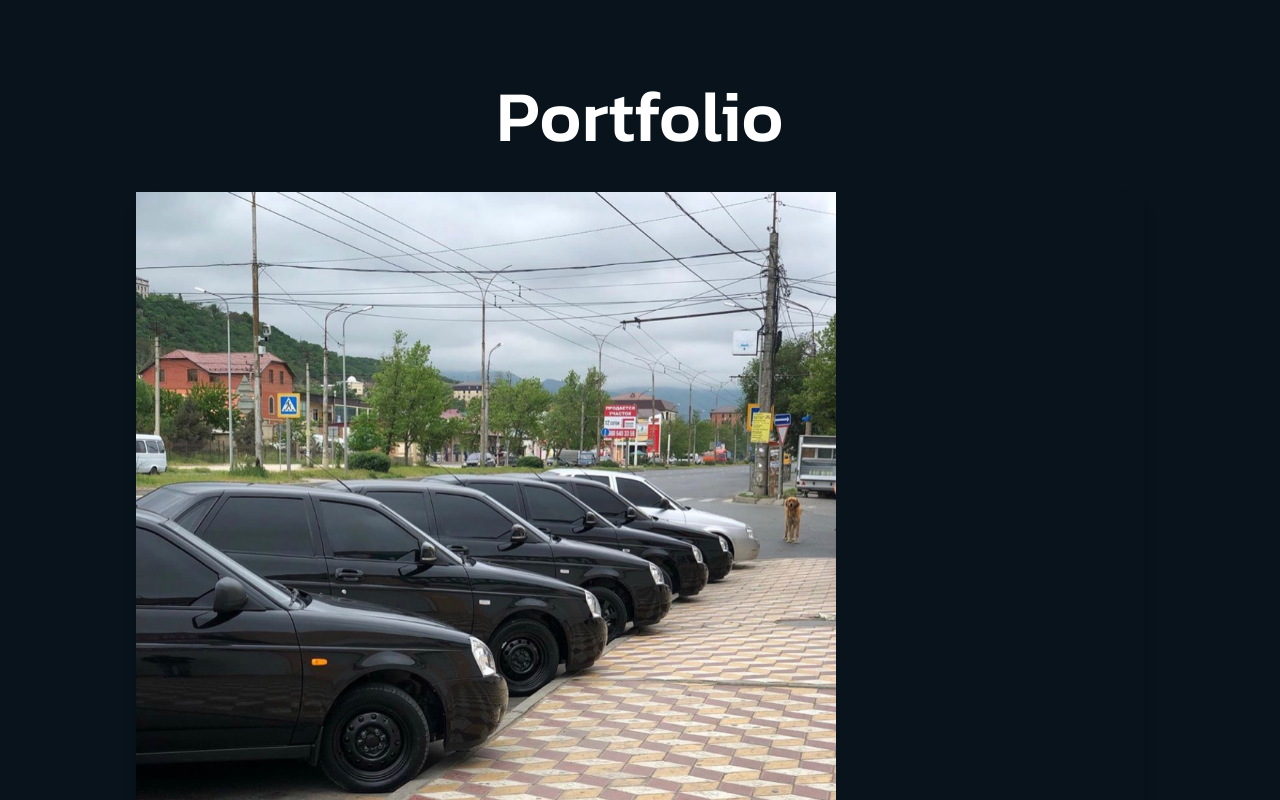
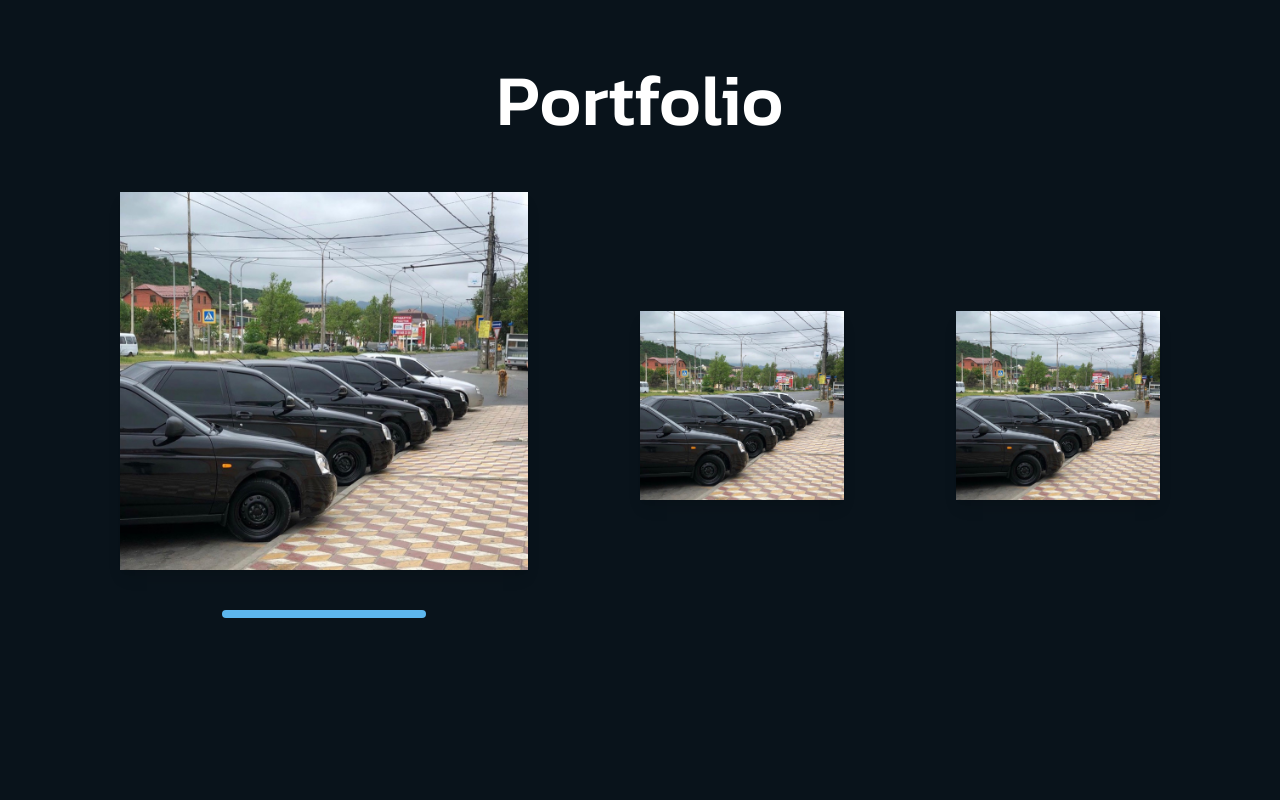
Before and after one commit to Feelcover/3D_Project, a Next.js app: page / in a window 1280 px wide. Shown: the top 800 px of the page. Built offline with nearby package versions, Linux system fonts and the light colour scheme.

Commit message:
добавить стили для карусели

```diff
--- a/package.json
+++ b/package.json
@@ -13,6 +13,7 @@
     "@types/node": "20.6.0",
     "@types/react": "18.2.21",
     "@types/react-dom": "18.2.7",
+    "clsx": "^2.0.0",
     "next": "13.4.19",
     "react": "18.2.0",
     "react-dom": "18.2.0",
--- a/src/components/screens/home/Home.tsx
+++ b/src/components/screens/home/Home.tsx
@@ -3,7 +3,7 @@ import Carousel from "./carousel/Carousel";
 
 const Home: FC = () => {
   return (
-    <div className="m-20">
+    <div className="m-16">
       <h1 className="text-7xl text-center font-medium">Portfolio</h1>
       <Carousel />
     </div>
--- a/src/components/screens/home/carousel/Carousel.tsx
+++ b/src/components/screens/home/carousel/Carousel.tsx
@@ -6,7 +6,7 @@ const Carousel: FC = () => {
   const { items } = useCarousel();
 
   return (
-    <div className="mt-10">
+    <div className="mt-14 flex items-center">
       {items.length ? (
         items.map((item) => <CarouselItem key={item.id} item={item} />)
       ) : (
--- a/src/components/screens/home/carousel/CarouselItem.tsx
+++ b/src/components/screens/home/carousel/CarouselItem.tsx
@@ -1,11 +1,30 @@
 import { ICarouselItem } from "@/store/carousel/carousel.interface";
 import Image from "next/image";
 import React, { FC } from "react";
+import cn from "clsx";
+import { useCarousel } from "@/hooks/useCarousel";
 
 const CarouselItem: FC<{ item: ICarouselItem }> = ({ item }) => {
+  const { currentId } = useCarousel();
+  const isActive = currentId === item.id;
+
   return (
-    <div className="rounded-x1 shadow-lg overflow-hidden mx-14">
-      <Image src={item.image} alt="" width={700} height={394} />
+    <div className={cn("mx-14", currentId === item.id ? "w-1/2" : "w-1/4")}>
+      <Image
+        className="rounded-x1 shadow-lg overflow-hidden"
+        src={item.image}
+        alt=""
+        width={700}
+        height={394}
+      />
+      {isActive && (
+        <div
+          className={cn(
+            "w-1/2 mx-auto mt-10 bg-[#5DB7EE] h-2 rounded transition-all duration-300 ease-in-out",
+            isActive ? "w-1/2" : "w-0"
+          )}
+        ></div>
+      )}
     </div>
   );
 };
```
Also changed, not shown: 1 other file (tests, documents, lock files or other folders).
